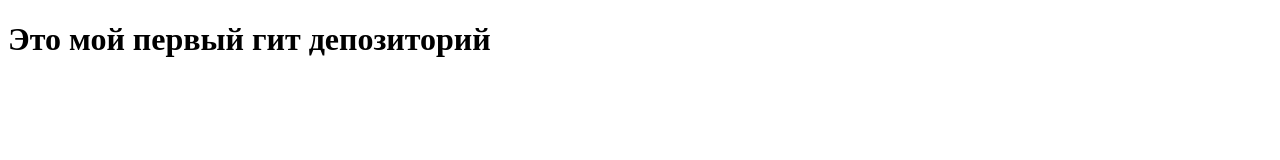
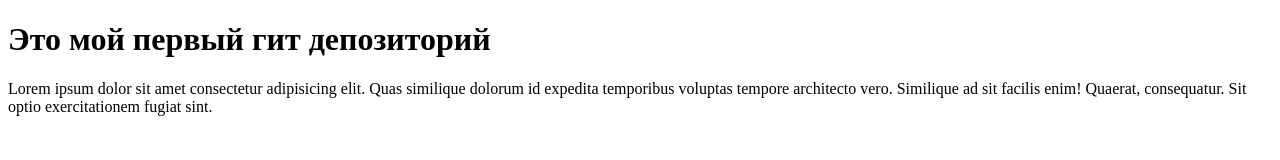
Before and after one commit to Sunnn10/ski-school-perchatkin, a plain HTML site: page index.html in a window 1280 px wide. Drawn offline with Linux system fonts and the light colour scheme.

Commit message:
Мой второй коммит

```diff
--- a/index.html
+++ b/index.html
@@ -8,5 +8,7 @@
 </head>
 <body>
     <h1>Это мой первый гит депозиторий</h1>
+
+    <p>Lorem ipsum dolor sit amet consectetur adipisicing elit. Quas similique dolorum id expedita temporibus voluptas tempore architecto vero. Similique ad sit facilis enim! Quaerat, consequatur. Sit optio exercitationem fugiat sint.</p>
 </body>
 </html>
```
